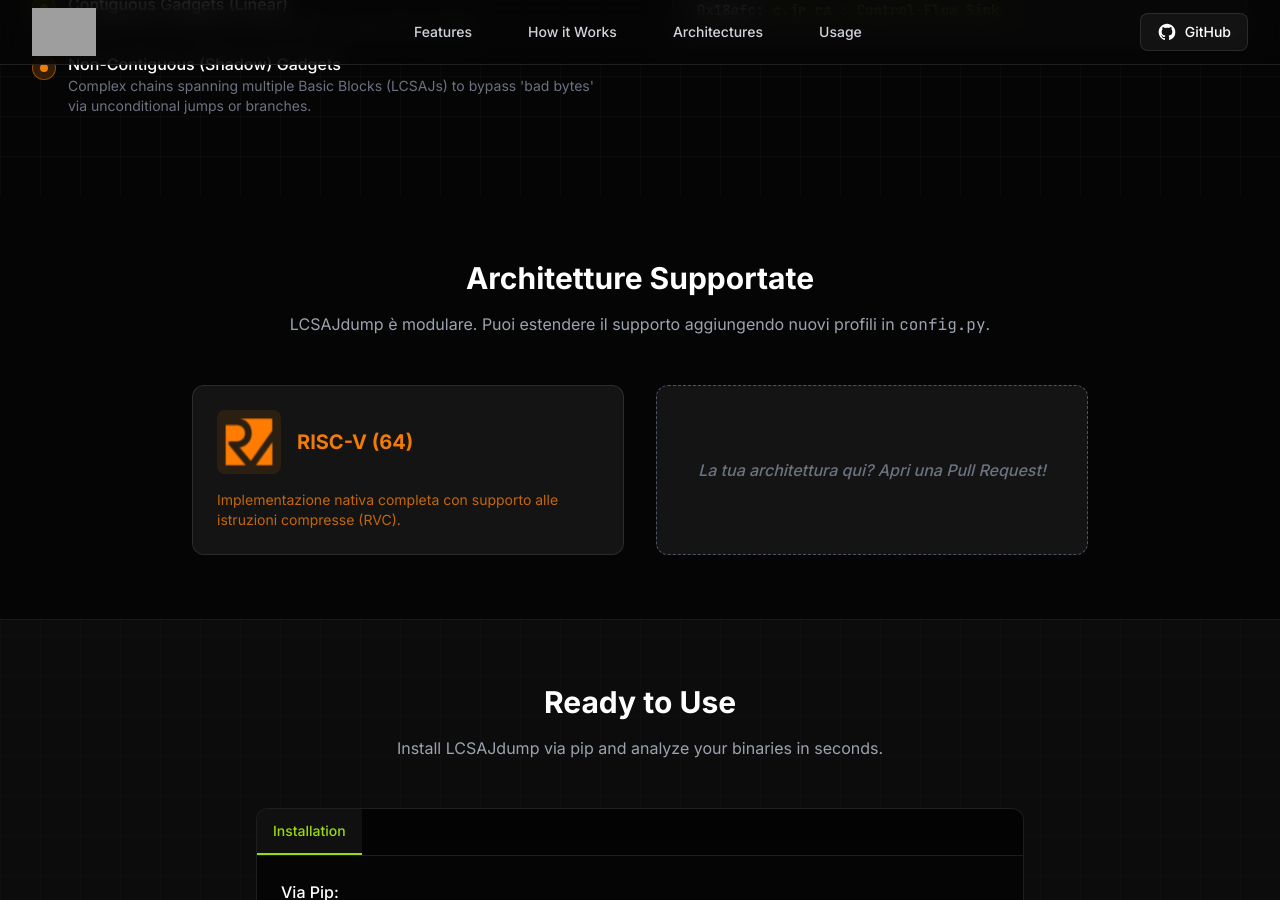
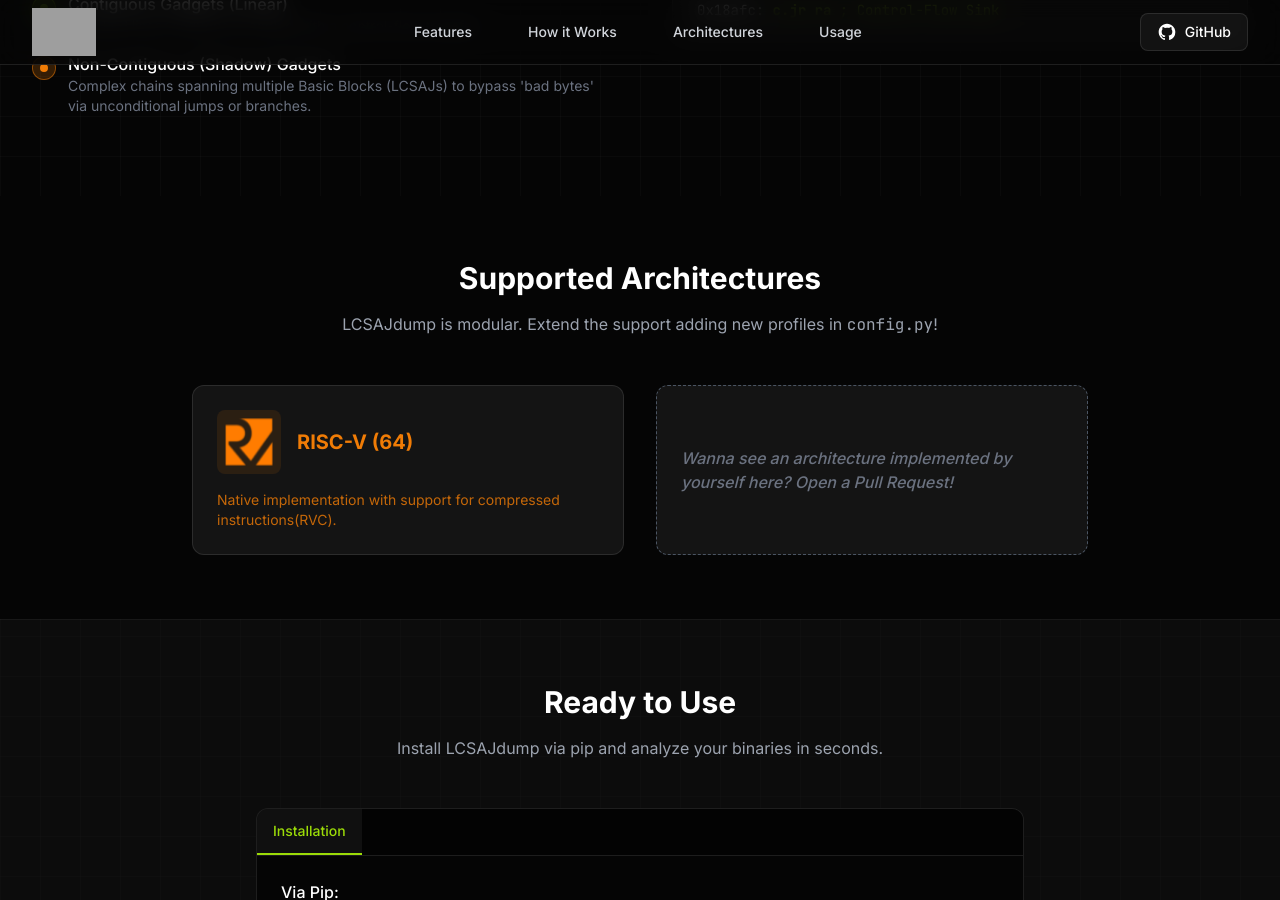
Before and after one commit to Chris1sFlaggin/Chris1sFlaggin.github.io, a Jekyll site: the page LCSAJdump/index.html, which Jekyll copies as it is, in a window 1280 px wide and 900 px high, scrolled down 1844 px. Built offline with Jekyll 4.4.1, drawn with Linux system fonts in a browser that asks for light colours; nearby versions of some CDN libraries; grey boxes are pictures that could not be loaded.

Commit message:
1.0.1 - future implementations for other architectures solution

```diff
--- a/LCSAJdump/index.html
+++ b/LCSAJdump/index.html
@@ -289,8 +289,8 @@
     <section id="architectures" class="py-16 bg-darker">
         <div class="max-w-7xl mx-auto px-4 sm:px-6 lg:px-8">
             <div class="text-center mb-12">
-                <h2 class="text-3xl font-extrabold text-white">Architetture Supportate</h2>
-                <p class="mt-4 text-gray-400">LCSAJdump è modulare. Puoi estendere il supporto aggiungendo nuovi profili in <code>config.py</code>.</p>
+                <h2 class="text-3xl font-extrabold text-white">Supported Architectures</h2>
+                <p class="mt-4 text-gray-400">LCSAJdump is modular. Extend the support adding new profiles in <code>config.py</code>!</p>
             </div>
             <div class="grid grid-cols-1 md:grid-cols-2 gap-8 max-w-4xl mx-auto">
                 <div class="bg-card border border-white/10 p-6 rounded-xl hover:border-secondary/50 transition-all group cursor-pointer">
@@ -300,10 +300,10 @@
                         </div>
                         <h3 class="text-secondary font-bold text-xl">RISC-V (64)</h3>
                     </div>
-                    <p class="text-sm text-secondary/80">Implementazione nativa completa con supporto alle istruzioni compresse (RVC).</p>
+                    <p class="text-sm text-secondary/80">Native implementation with support for compressed instructions(RVC).</p>
                 </div>
                 <div class="bg-card border border-dashed border-gray-600 p-6 rounded-xl flex items-center justify-center">
-                    <p class="text-gray-500 font-medium italic">La tua architettura qui? Apri una Pull Request!</p>
+                    <p class="text-gray-500 font-medium italic">Wanna see an architecture implemented by yourself here? Open a Pull Request!</p>
                 </div>
             </div>
         </div>
```
